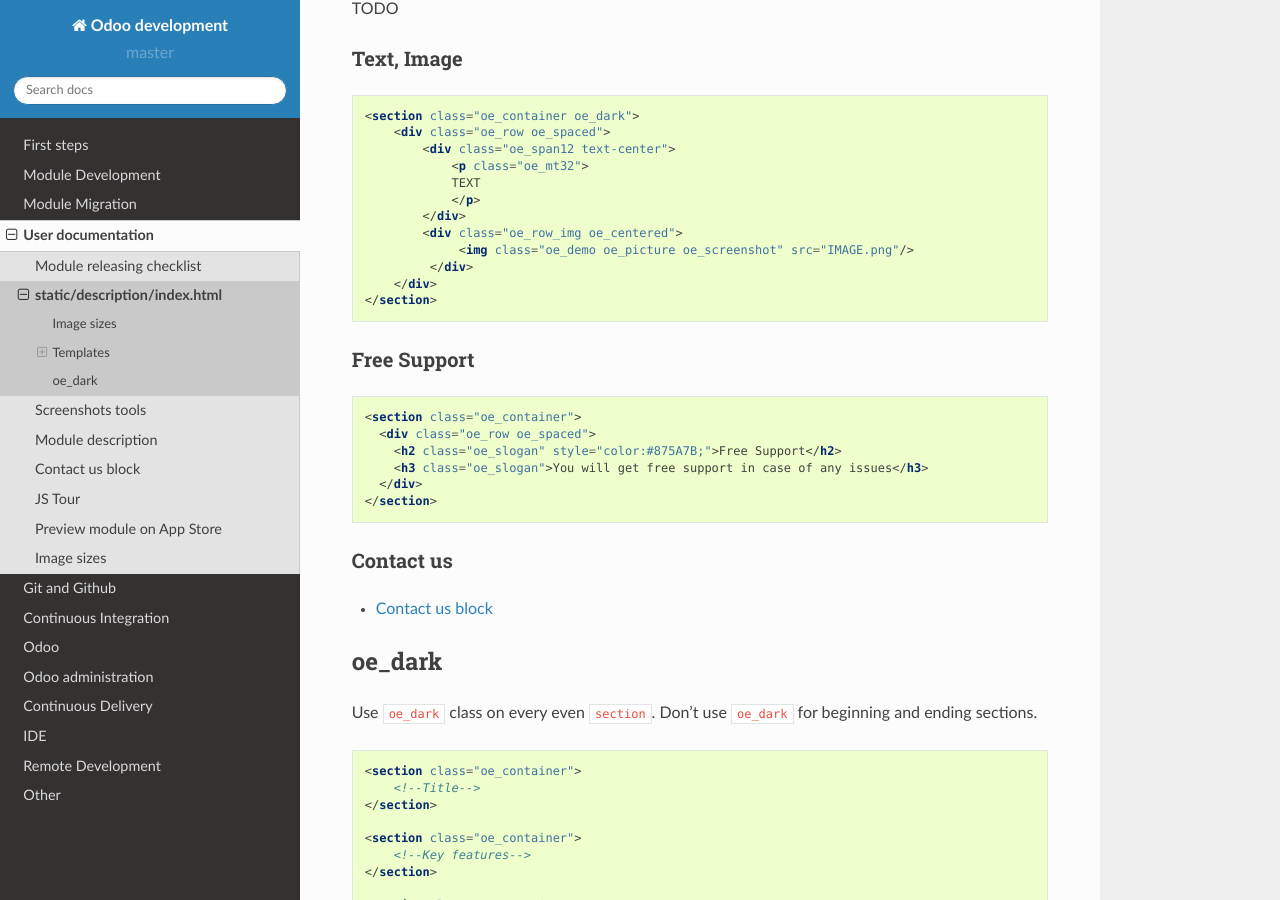
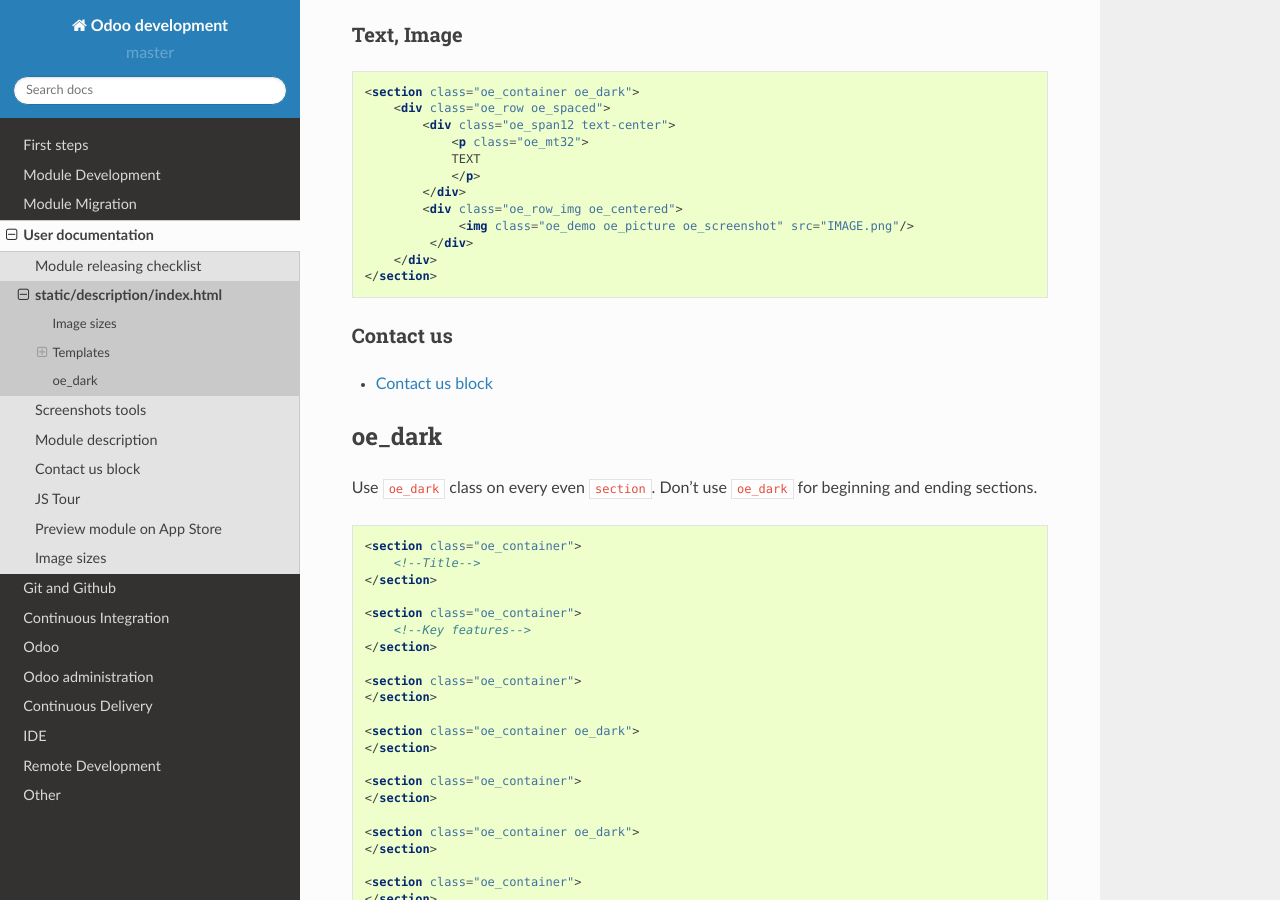
Before and after one commit to itpp-labs/odoo-development, a Sphinx documentation site: the page built from docs/description/index.html.rst, in a window 1280 px wide and 900 px high, scrolled down 2821 px. Built offline with Sphinx 7.4.7 and the Read the Docs theme 2.0.0, drawn with Linux system fonts in a browser that asks for light colours; pages that are not in the unit, such as notebooks, are missing from menus.

Commit message:
remove "Free support" block

```diff
--- a/docs/description/index.html.rst
+++ b/docs/description/index.html.rst
@@ -159,17 +159,6 @@ Text, Image
         </div>
     </section>
 
-Free Support
-------------
-.. code-block:: html
-
-    <section class="oe_container">
-      <div class="oe_row oe_spaced">
-        <h2 class="oe_slogan" style="color:#875A7B;">Free Support</h2>
-        <h3 class="oe_slogan">You will get free support in case of any issues</h3>
-      </div>
-    </section>
-
 
 Contact us
 ----------
```
